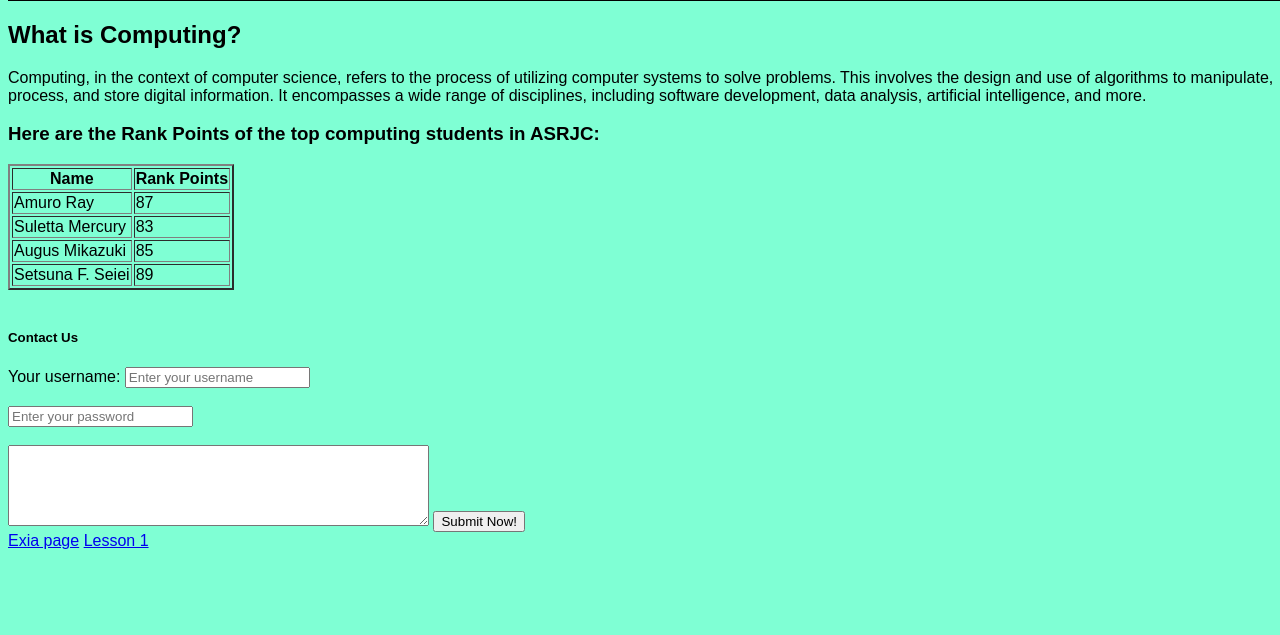
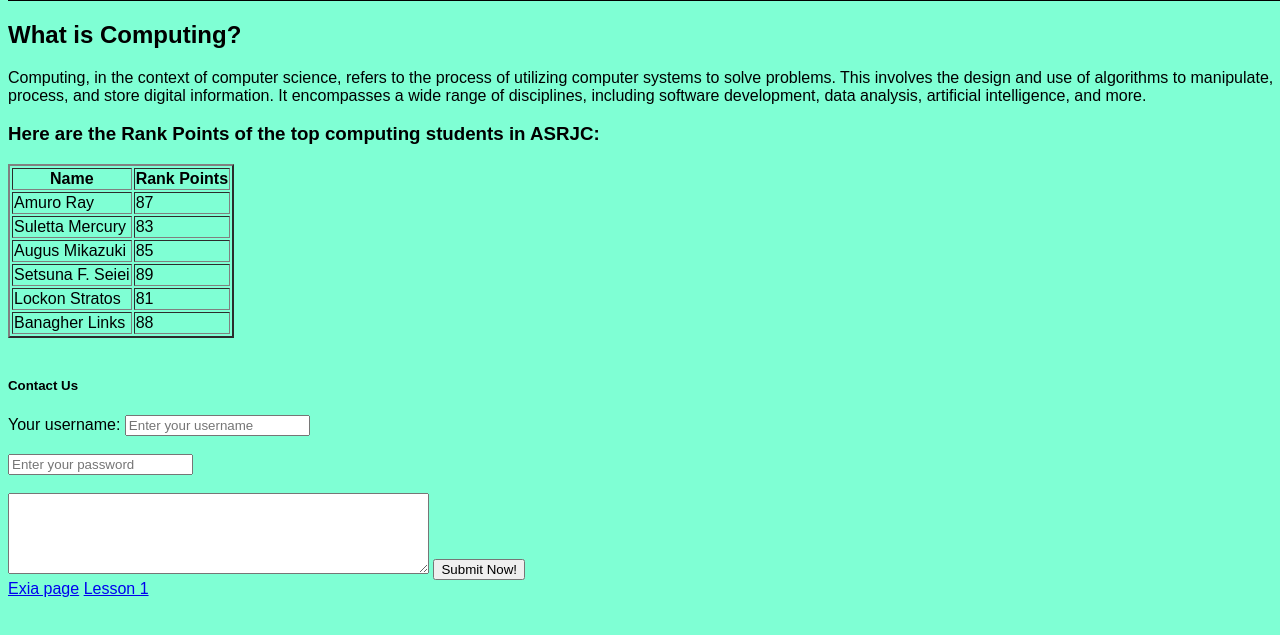
Before and after one commit to KyrosGallade/Test, a plain HTML site: page lesson_2.html in a window 1280 px wide. Shown: the part 127-762 px from the top of the page. Drawn offline with Linux system fonts and the light colour scheme.

Commit message:
i forgor

```diff
--- a/lesson_2.html
+++ b/lesson_2.html
@@ -37,6 +37,14 @@
             <td>Setsuna F. Seiei</td>
             <td>89</td>
           </tr>
+          <tr>
+            <td>Lockon Stratos</td>
+            <td>81</td>
+          </tr>
+          <tr>
+            <td>Banagher Links</td>
+            <td>88</td>
+          </tr>
         </table>
     </section>
     <br>
```
